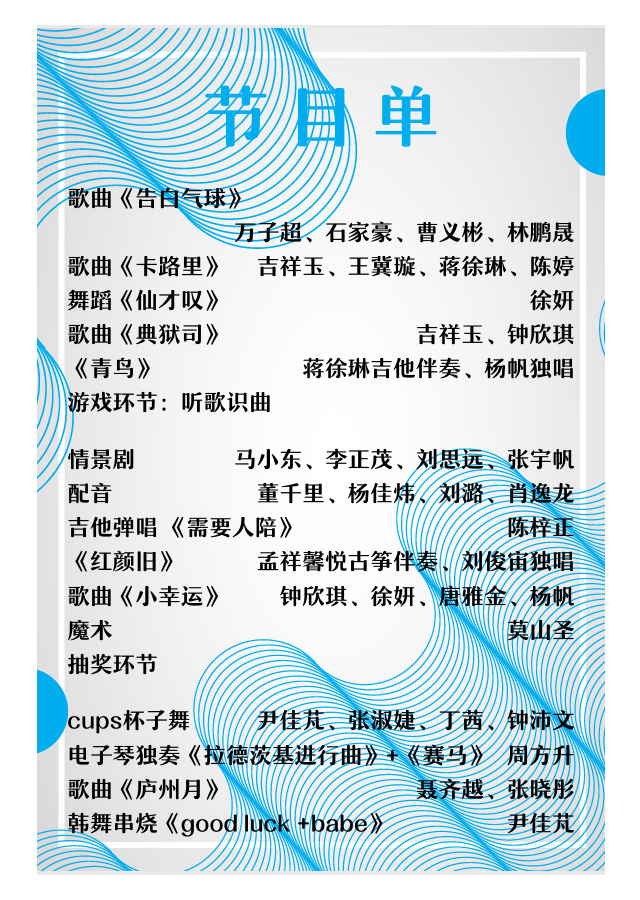
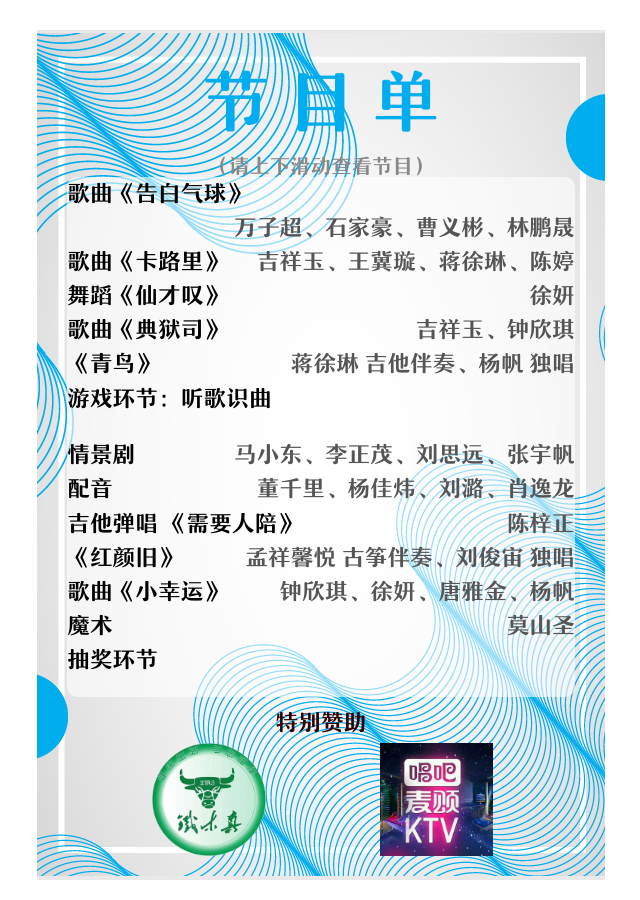
Before and after one commit to PKU-CESE-SU/pku-cese-su.github.io, a Jekyll site: the page 2018-09-fresh-shows.html, which Jekyll copies as it is, in a window 1280 px wide. Shown: the whole page, without its empty margins (319-959 px from the left). Built offline with Jekyll 4.4.1, drawn with Linux system fonts in a browser that asks for light colours.

Commit message:
2018-09-14

```diff
--- a/2018-09-fresh-shows.html
+++ b/2018-09-fresh-shows.html
@@ -15,6 +15,7 @@
             body {
                 padding: 0;
                 margin: 0;
+                font-family:  "2018-09-fresh";
             }
 
             #content {
@@ -23,8 +24,8 @@
                 background-repeat: no-repeat;
                 background-position: center;
                 box-sizing: border-box;
-                font-family:  "2018-09-fresh";
                 margin: 0 auto;
+                text-align: center;
             }
 
             #content-cell {
@@ -32,16 +33,23 @@
                 height: 100%;
             }
 
-            #content-box {
-                max-height: calc(100% - 40px);
-                overflow-y: auto;
+            #content-tip {
+                font-size: 0.9em;
+                line-height: 1em;
+                color: #888;
             }
 
-            div#title {
+            #title {
                 font-size: 3em;
-                line-height: 1.8em;
+                line-height: 1.5em;
                 text-align: center;
                 color: #00adee;
+            }
+
+            #content-box {
+                overflow-y: scroll;
+                background: rgba(255, 255, 255, 0.6);
+                border-radius: 10px;
             }
 
             .show {
@@ -55,11 +63,33 @@
 
             .show-player {
                 float: right;
+                color: #555;
             }
 
             .show-blank {
                 clear: both;
                 height: 1em;
+            }
+
+            #sponsor-box {
+                width: 100%;
+                position: relative;
+                margin-top: 2em;
+            }
+
+            #sponsor-box:before {
+                position: absolute;
+                top: -1.5em;
+                left: 20%;
+                width: 60%;
+                color: #300;
+                content: "特别赞助";
+            }
+
+            #sponsor-box > div {
+                position: absolute;
+                top: 0;
+                background-size: 100%;
             }
         </style>
     </head>
@@ -68,18 +98,19 @@
             <tr>
                 <td id="content-cell">
                     <div id="title">节 目 单</div>
+                    <div id="content-tip">（请上下滑动查看节目）</div>
                     <div id="content-box">
                         <div class="show"><div class="show-name">歌曲《告白气球》</div><div class="show-player">万子超、石家豪、曹义彬、林鹏晟</div></div>
                         <div class="show"><div class="show-name">歌曲《卡路里》</div><div class="show-player">吉祥玉、王冀璇、蒋徐琳、陈婷</div></div>
                         <div class="show"><div class="show-name">舞蹈《仙才叹》</div><div class="show-player">徐妍</div></div>
                         <div class="show"><div class="show-name">歌曲《典狱司》</div><div class="show-player">吉祥玉、钟欣琪</div></div>
-                        <div class="show"><div class="show-name">《青鸟》</div><div class="show-player">蒋徐琳吉他伴奏、杨帆独唱</div></div>
+                        <div class="show"><div class="show-name">《青鸟》</div><div class="show-player">蒋徐琳 吉他伴奏、杨帆 独唱</div></div>
                         <div class="show"><div class="show-name">游戏环节：听歌识曲</div></div>
                         <div class="show-blank"></div>
                         <div class="show"><div class="show-name">情景剧</div><div class="show-player">马小东、李正茂、刘思远、张宇帆</div></div>
                         <div class="show"><div class="show-name">配音</div><div class="show-player">董千里、杨佳炜、刘潞、肖逸龙</div></div>
                         <div class="show"><div class="show-name">吉他弹唱  《需要人陪》</div><div class="show-player">陈梓正</div></div>
-                        <div class="show"><div class="show-name">《红颜旧》</div><div class="show-player">孟祥馨悦古筝伴奏、刘俊宙独唱</div></div>
+                        <div class="show"><div class="show-name">《红颜旧》</div><div class="show-player">孟祥馨悦 古筝伴奏、刘俊宙 独唱</div></div>
                         <div class="show"><div class="show-name">歌曲《小幸运》</div><div class="show-player">钟欣琪、徐妍、唐雅金、杨帆</div></div>
                         <div class="show"><div class="show-name">魔术</div><div class="show-player">莫山圣</div></div>
                         <div class="show"><div class="show-name">抽奖环节</div></div>
@@ -87,12 +118,20 @@
                         <div class="show"><div class="show-name">cups杯子舞</div><div class="show-player">尹佳芃、张淑婕、丁茜、钟沛文</div></div>
                         <div class="show"><div class="show-name">电子琴独奏《拉德茨基进行曲》+《赛马》</div><div class="show-player">周方升</div></div>
                         <div class="show"><div class="show-name">歌曲《庐州月》</div><div class="show-player">聂齐越、张晓彤</div></div>
-                        <div class="show"><div class="show-name">韩舞串烧《good luck +babe》</div><div class="show-player">尹佳芃</div></div>
+                        <div class="show"><div class="show-name">韩舞串烧《good luck + babe》</div><div class="show-player">尹佳芃</div></div>
+                    </div>
+                    <div id="sponsor-box">
+                        <div class="sponsor-01"></div>
+                        <div class="sponsor-02"></div>
                     </div>
                 </td>
             </tr>
         </table>
         <script>
+            var sponsors = document.getElementById("sponsor-box").children;
+            for (var i = 0; i < sponsors.length; i++) {
+                sponsors[i].style.backgroundImage = "url(\"images/2018-09-fresh-sponsor-" + (i < 9 && "0") + (i + 1) + ".png\")";
+            }
             function resizeHeight() {
                 var width = window.innerWidth < 568 ? window.innerWidth : 568,
                     height = width * 1.5,
@@ -103,6 +142,15 @@
                 contentStyle.height = height + "px";
                 contentStyle.fontSize = (fontSize > 14 ? fontSize : 14) + "px";
                 contentStyle.marginTop = (topMargin > 0 ? topMargin : 0) + "px";
+                document.getElementById("content-box").style.maxHeight = (width * 1.3 - fontSize * 7.4 - 50) + "px";
+                document.getElementById("sponsor-box").style.height = width / 5 + "px";
+                var sponsors = document.getElementById("sponsor-box").children;
+                for (var i = 0; i < sponsors.length; i++) {
+                    var sponsorStyle = sponsors[i].style;
+                    sponsorStyle.width = width / 5 + "px";
+                    sponsorStyle.height = width / 5 + "px";
+                    sponsorStyle.left = width * (0.45 - (sponsors.length * 2 - 1) * 0.1 + i * 0.4) + "px";
+                }
             }
             resizeHeight();
             window.addEventListener("resize", resizeHeight);
```
Also changed, not shown: images/2018-09-fresh-sponsor-01.png (added), images/2018-09-fresh-sponsor-02.png (added), images/2018-09-fresh.ttf.
